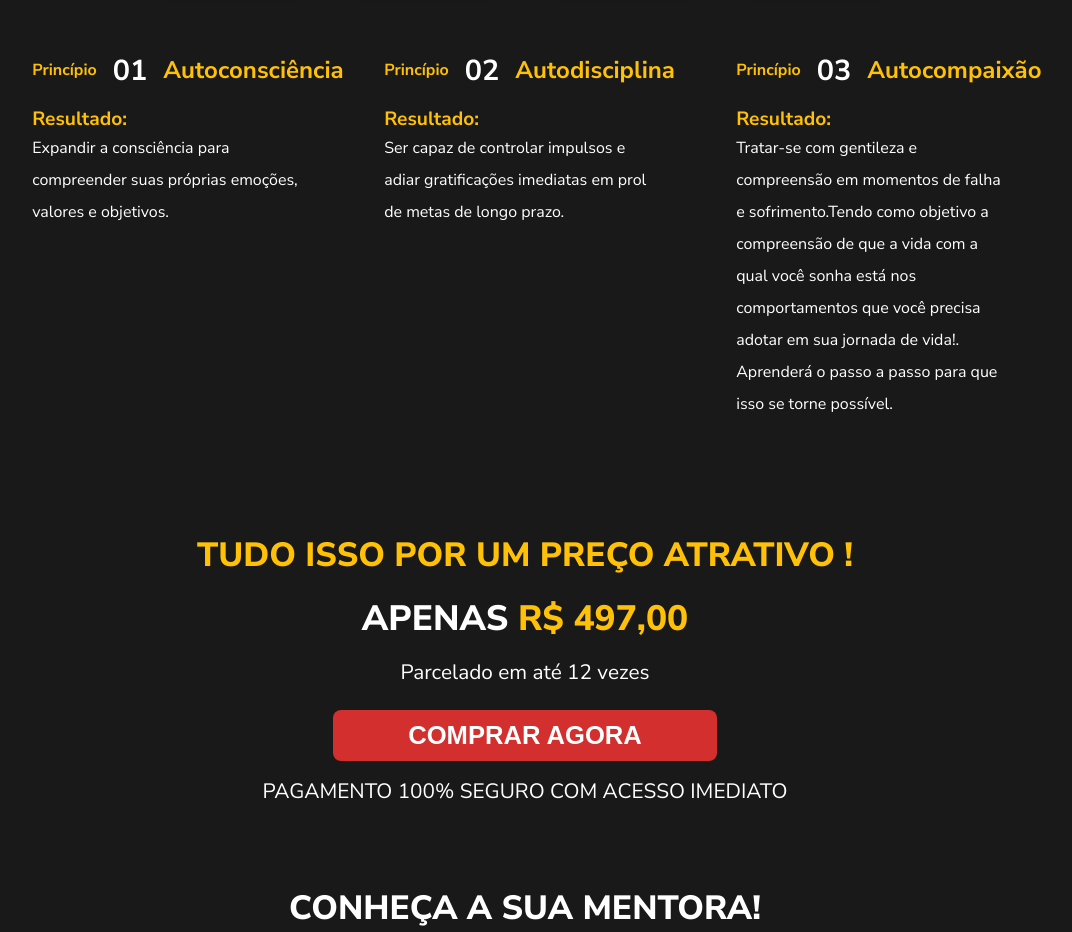
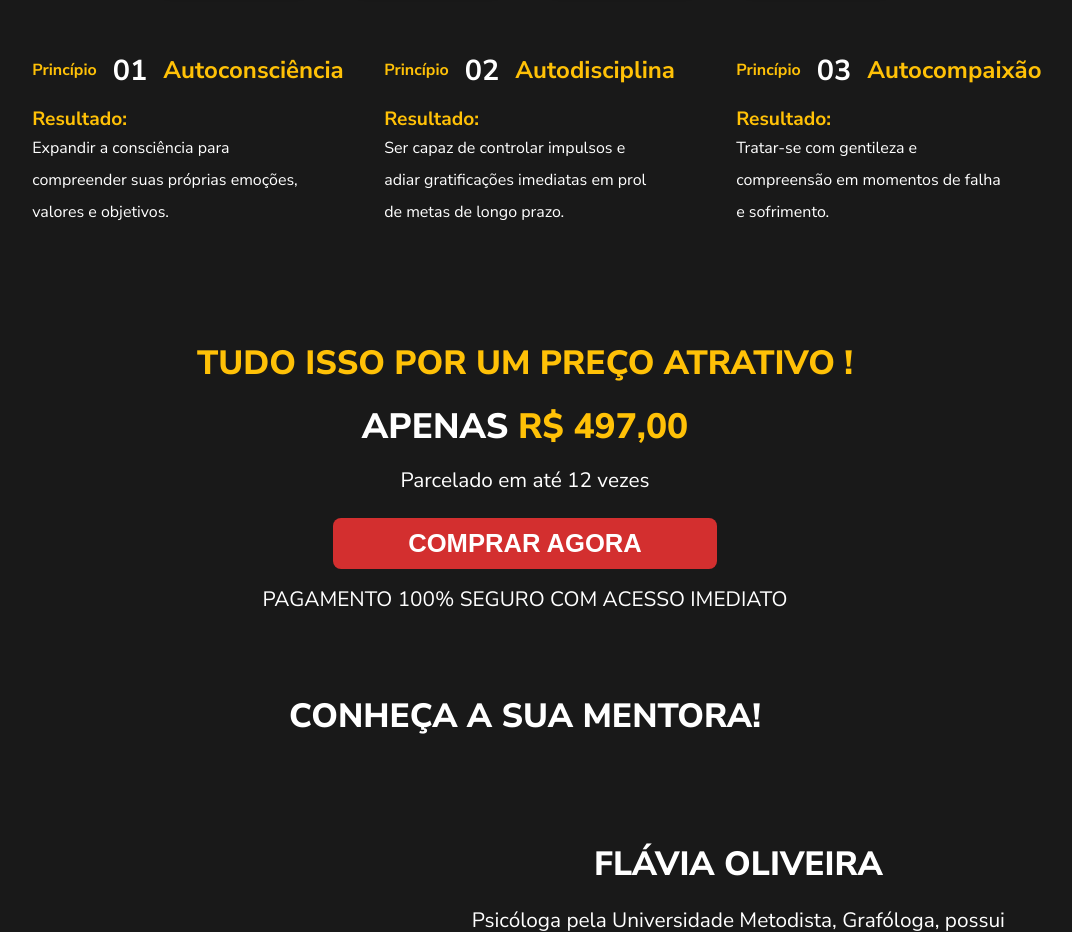
Before and after one commit to VicenteCarlos/landing-page.web, a website: page index.html in a window 1280 px wide. Shown: the part 1097-2029 px from the top of the page, without its empty margins (115-1187 px from the left). Drawn offline with nearby package versions, Linux system fonts and the light colour scheme.

Commit message:
refactor: text

```diff
--- a/index.html
+++ b/index.html
@@ -112,7 +112,7 @@
               <h4 class="principle-result">Resultado:</h4>
               <p class="description-principle">
                 Tratar-se com gentileza e compreensão em momentos de falha e
-                sofrimento.Tendo como objetivo a compreensão de que a vida com a qual você sonha está nos comportamentos que você precisa adotar em sua jornada de vida!. Aprenderá o passo a passo para que isso se torne possível.
+                sofrimento.
             </div>
           </div>
         </div>
```
